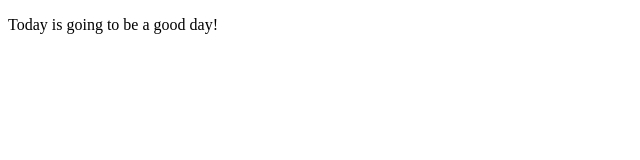
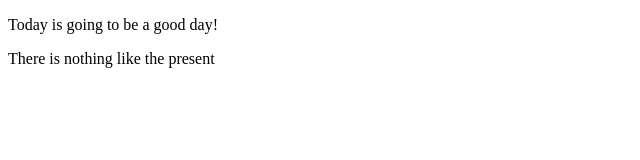
Before and after one commit to emz6039/Learning-Git, a plain HTML site: page index.html in a window 1280 px wide. Shown: the whole page, without its empty margins (0-640 px from the left). Drawn offline with Linux system fonts and the light colour scheme.

Commit message:
changed text

```diff
--- a/index.html
+++ b/index.html
@@ -6,5 +6,6 @@
 
 <body>
 	<p>Today is going to be a good day!</p>
+	<p>There is nothing like the present</p>
 </body>
 </html>
```
